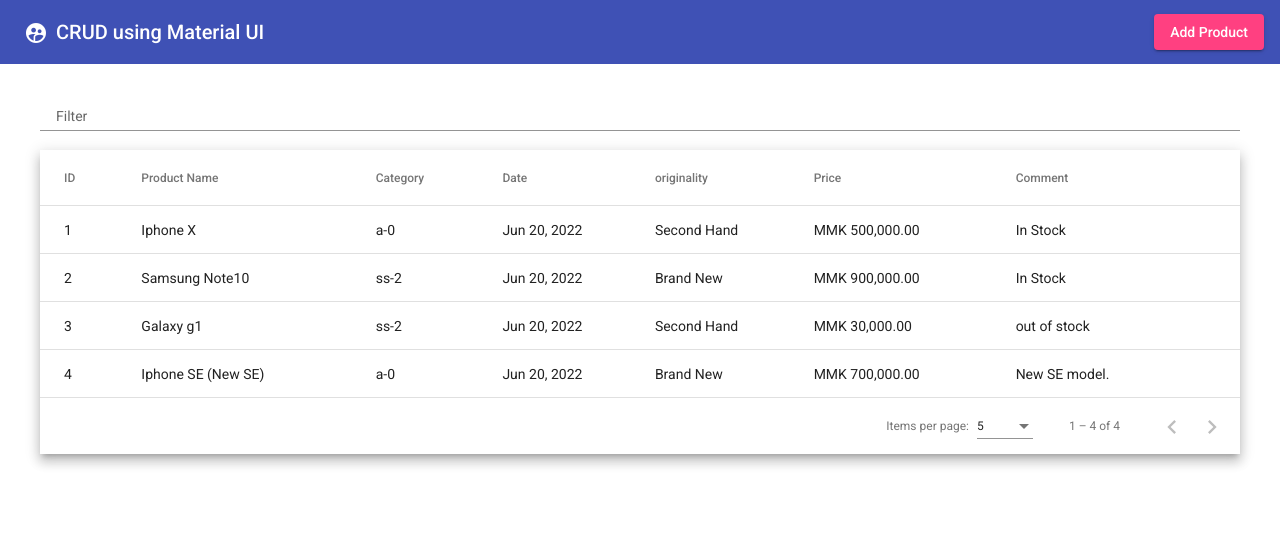
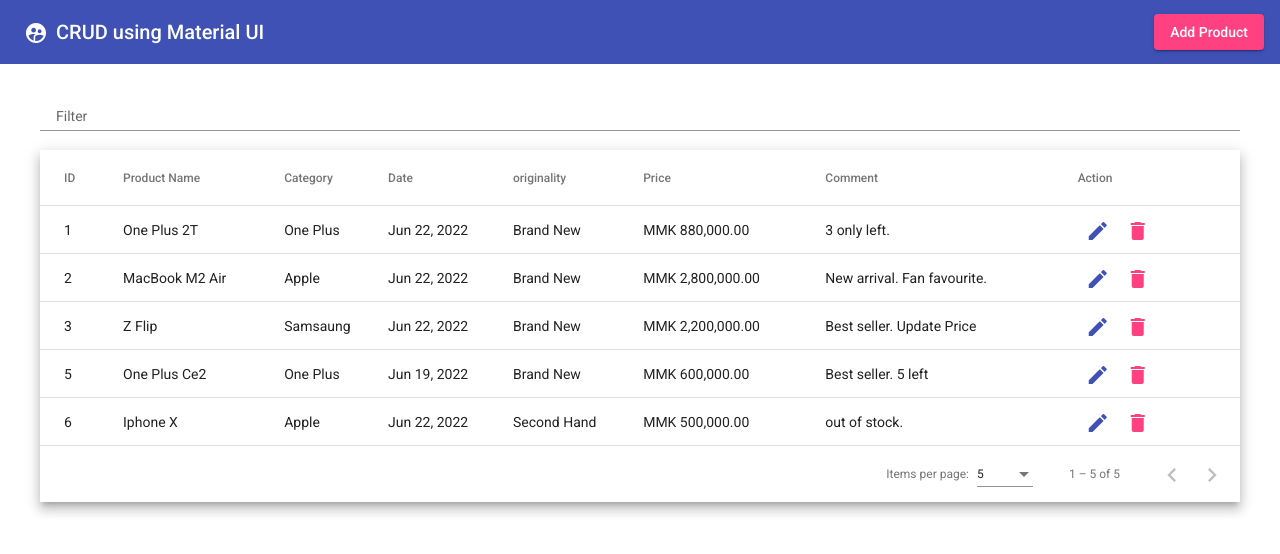
Before and after one commit to pwn-mm/Angular-reactive-form, an Angular app: page / in a window 1280 px wide. Shown: the top 554 px of the page. Built offline with nearby package versions, Linux system fonts and the light colour scheme; data requests are answered from the project's data file.

Commit message:
Update Product | Delete Product | Get All Products | Snack Updated | Need to fix calling getAllProducts() | Basically CRUD Done

```diff
--- a/db.json
+++ b/db.json
@@ -1,40 +1,49 @@
 {
   "productList": [
     {
-      "productName": "Iphone X",
-      "category": "a-0",
-      "originality": "Second Hand",
-      "price": 500000,
-      "comment": "In Stock",
-      "date": "2022-06-20T17:30:00.000Z",
+      "productName": "One Plus 2T",
+      "category": "One Plus",
+      "originality": "Brand New",
+      "price": 880000,
+      "comment": "3 only left.",
+      "date": "2022-06-22T17:30:00.000Z",
       "id": 1
     },
     {
-      "productName": "Samsung Note10 ",
-      "category": "ss-2",
+      "productName": "MacBook M2 Air",
+      "category": "Apple",
       "originality": "Brand New",
-      "price": 900000,
-      "comment": "In Stock",
-      "date": "2022-06-20T17:30:00.000Z",
+      "price": 2800000,
+      "comment": "New arrival. Fan favourite.",
+      "date": "2022-06-22T17:30:00.000Z",
       "id": 2
     },
     {
-      "productName": "Galaxy g1",
-      "category": "ss-2",
-      "originality": "Second Hand",
-      "price": 30000,
-      "comment": "out of stock",
-      "date": "2022-06-20T17:30:00.000Z",
+      "productName": "Z Flip",
+      "category": "Samsaung",
+      "originality": "Brand New",
+      "price": 2200000,
+      "comment": "Best seller. Update Price",
+      "date": "2022-06-22T17:30:00.000Z",
       "id": 3
     },
     {
-      "productName": "Iphone SE (New SE)",
-      "category": "a-0",
+      "productName": "One Plus Ce2",
+      "category": "One Plus",
       "originality": "Brand New",
-      "price": 700000,
-      "comment": "New SE model.",
-      "date": "2022-06-20T17:30:00.000Z",
-      "id": 4
+      "price": 600000,
+      "comment": "Best seller. 5  left",
+      "date": "2022-06-19T17:30:00.000Z",
+      "id": 5
+    },
+    {
+      "productName": "Iphone X",
+      "category": "Apple",
+      "originality": "Second Hand",
+      "price": 500000,
+      "comment": "out of stock.",
+      "date": "2022-06-22T17:30:00.000Z",
+      "id": 6
     }
   ],
   "comments": [
--- a/src/app/app.component.html
+++ b/src/app/app.component.html
@@ -62,6 +62,19 @@
           <td mat-cell *matCellDef="let row">{{ row.comment }}</td>
         </ng-container>
 
+        <!-- Action Column | Edit or Delete -->
+        <ng-container matColumnDef="action">
+          <th mat-header-cell *matHeaderCellDef mat-sort-header>Action</th>
+          <td mat-cell *matCellDef="let row">
+            <button mat-icon-button (click)="editProduct(row)" color="primary" aria-label="Edit icon">
+              <mat-icon>edit</mat-icon>
+            </button>
+            <button mat-icon-button (click)="deleteProduct(row.id)" color="accent" aria-label="Delete icon">
+              <mat-icon>delete</mat-icon>
+            </button>
+          </td>
+        </ng-container>
+
         <tr mat-header-row *matHeaderRowDef="displayedColumns"></tr>
         <tr mat-row *matRowDef="let row; columns: displayedColumns"></tr>
 
--- a/src/app/app.component.scss
+++ b/src/app/app.component.scss
@@ -20,6 +20,7 @@ table {
   border-color: currentColor;
 }
 
+
 // td,
 // th {
 //   width: 5%;
--- a/src/app/app.component.ts
+++ b/src/app/app.component.ts
@@ -2,6 +2,7 @@ import { Component, OnInit, AfterViewInit, ViewChild } from '@angular/core';
 import { MatDialog, MAT_DIALOG_DATA } from '@angular/material/dialog';
 import { DialogComponent } from './dialog/dialog.component';
 import { ApiService } from './services/api.service';
+import { MatSnackBar } from '@angular/material/snack-bar';
 //* For Table
 import { MatPaginator } from '@angular/material/paginator';
 import { MatSort } from '@angular/material/sort';
@@ -12,28 +13,44 @@ import { MatTableDataSource } from '@angular/material/table';
   templateUrl: './app.component.html',
   styleUrls: ['./app.component.scss'],
 })
-
 export class AppComponent implements OnInit {
-
   title = 'Angular13Crud';
 
-  displayedColumns: string[] = ['id', 'productName', 'category', 'date', 'originality', 'price', 'comment'];
+  displayedColumns: string[] = [
+    'id',
+    'productName',
+    'category',
+    'date',
+    'originality',
+    'price',
+    'comment',
+    'action',
+  ];
   dataSource: MatTableDataSource<any>;
 
   @ViewChild(MatPaginator) paginator: MatPaginator;
   @ViewChild(MatSort) sort: MatSort;
 
-  constructor(private dialog: MatDialog, private api: ApiService) { }
+  constructor(private dialog: MatDialog, private api: ApiService, private _snackBar: MatSnackBar,) { }
 
   ngOnInit(): void {
     this.getAllProducts();
   }
 
+  snackDuration = 3;
+
   //* For Opening Dialog
   openDialog() {
-    this.dialog.open(DialogComponent, {
-      width: '30%',
-    });
+    this.dialog
+      .open(DialogComponent, {
+        width: '30%',
+      })
+      .afterClosed()
+      .subscribe((val) => {
+        if (val === 'save') {
+          this.getAllProducts();
+        }
+      });
   }
 
   //* Getting all products
@@ -51,6 +68,33 @@ export class AppComponent implements OnInit {
     });
   }
 
+  //* Edit Product
+  editProduct(row: any) {
+    this.dialog
+      .open(DialogComponent, {
+        width: '30%',
+        data: row,
+      })
+      .afterClosed()
+      .subscribe((val) => {
+        if (val === 'update') {
+          this.getAllProducts();
+        }
+      });
+  }
+
+  //* Delete Product
+  deleteProduct(id: number) {
+    this.api.deleteProduct(id).subscribe({
+      next: (res) => {
+        this._snackBar.openFromComponent(SnackDeleteProduct, {
+          duration: this.snackDuration * 1000,
+        });
+        this.getAllProducts();
+      }
+    })
+  }
+
   //* Table Sorting
   applyFilter(event: Event) {
     const filterValue = (event.target as HTMLInputElement).value;
@@ -61,3 +105,21 @@ export class AppComponent implements OnInit {
     }
   }
 }
+
+@Component({
+  selector: 'delete-snack',
+  template: `
+    <span class="example-pizza-party"> Yayy!!! Successfully Deleted. 🚫 </span>
+  `,
+  styles: [
+    `
+      .example-pizza-party {
+        color: white;
+        display: flex;
+        align-items: center;
+        justify-content: center;
+      }
+    `,
+  ],
+})
+export class SnackDeleteProduct { }
--- a/src/app/dialog/dialog.component.html
+++ b/src/app/dialog/dialog.component.html
@@ -10,13 +10,17 @@
         <!-- Product Category -->
         <mat-form-field appearance="outline">
             <mat-label>Product Categories</mat-label>
-            <mat-select [(ngModel)]="selectedValue" name="phone" formControlName="category">
-                <mat-option *ngFor="let ph of phones" [value]="ph.value">
-                    {{ ph.viewValue }}
+            <!-- <mat-select [(ngModel)]="selectedValue" name="category" formControlName="category"> -->
+            <mat-select  name="category" formControlName="category">
+                <mat-option *ngFor="let ph of phones" [value]="ph">
+                    {{ ph }}
                 </mat-option>
+                <!-- <mat-option value="Apple">Apple</mat-option>
+                <mat-option value="OnePlus">OnePlus</mat-option>
+                <mat-option value="Samsaung">Samsaung</mat-option> -->
             </mat-select>
         </mat-form-field>
-        <p>Selected Category: {{ selectedValue }}</p>
+        <!-- <p>Selected Category: {{ selectedValue }}</p> -->
         <!-- DatePicker -->
         <mat-form-field appearance="outline">
             <mat-label>Choose a date</mat-label>
@@ -45,8 +49,7 @@
 </mat-dialog-content>
 <mat-dialog-actions align="end">
     <button color="warn" mat-button mat-dialog-close>Cancel</button>
-    <button color="primary" mat-button [mat-dialog-close]="true" cdkFocusInitial type="submit"
-        (click)="openSnackBar()">
-        Add
+    <button color="primary" mat-button [mat-dialog-close]="true" cdkFocusInitial type="submit" (click)="openSnackBar()">
+        {{ actionBtn }}
     </button>
 </mat-dialog-actions>
--- a/src/app/dialog/dialog.component.ts
+++ b/src/app/dialog/dialog.component.ts
@@ -1,13 +1,13 @@
-import { Component, OnInit } from '@angular/core';
-import { FormBuilder, FormGroup, Validator, Validators } from '@angular/forms';
+import { Component, Inject, OnInit } from '@angular/core';
+import { FormBuilder, FormGroup, Validators } from '@angular/forms';
 import { ApiService } from '../services/api.service';
 import { MatSnackBar } from '@angular/material/snack-bar';
-import { MatDialogRef } from '@angular/material/dialog';
+import { MatDialogRef, MAT_DIALOG_DATA } from '@angular/material/dialog';
 
-interface Category {
-  value: string;
-  viewValue: string;
-}
+// interface Category {
+//   value: string;
+//   viewValue: string;
+// }
 
 @Component({
   selector: 'app-dialog',
@@ -18,24 +18,29 @@ export class DialogComponent implements OnInit {
   selectedValue: string;
 
   // dummies
-  phones: Category[] = [
-    { value: 'a-0', viewValue: 'Apple' },
-    { value: 'op-1', viewValue: 'One Plus' },
-    { value: 'ss-2', viewValue: 'Samsaung' },
-  ];
+  // phones: Category[] = [
+  //   { value: 'a-0', viewValue: 'Apple' },
+  //   { value: 'op-1', viewValue: 'One Plus' },
+  //   { value: 'ss-2', viewValue: 'Samsaung' },
+  // ];
+
+  phones = ['Apple', 'One Plus', 'Samsaung'];
 
   originalityList = ['Brand New', 'Second Hand', 'Refurbished'];
 
   productForm!: FormGroup;
 
-  snackDuration = 5;
+  actionBtn: string = 'Save';
+
+  snackDuration = 2;
 
   // Inject formbuilder, http service
   constructor(
     private formBuilder: FormBuilder,
     private api: ApiService,
     private _snackBar: MatSnackBar,
-    private dialogRef: MatDialogRef<DialogComponent>
+    private dialogRef: MatDialogRef<DialogComponent>,
+    @Inject(MAT_DIALOG_DATA) public editData: any
   ) { }
 
   ngOnInit(): void {
@@ -47,6 +52,21 @@ export class DialogComponent implements OnInit {
       comment: ['', Validators.required],
       date: ['', Validators.required],
     });
+    // console.log(this.editData);
+    //* If editData ? pass the values to the productForm using controls
+    if (this.editData) {
+      this.actionBtn = 'Update';
+      this.productForm.controls['productName'].setValue(
+        this.editData.productName
+      );
+      this.productForm.controls['category'].setValue(this.editData.category);
+      this.productForm.controls['originality'].setValue(
+        this.editData.originality
+      );
+      this.productForm.controls['price'].setValue(this.editData.price);
+      this.productForm.controls['comment'].setValue(this.editData.comment);
+      this.productForm.controls['date'].setValue(this.editData.date);
+    }
   }
 
   /* addProduct(): void {
@@ -66,39 +86,65 @@ export class DialogComponent implements OnInit {
     }
   } */
 
+  //* Add Product Function and show snack msg after adding the product
   openSnackBar(): void {
     // Process checkout data here
-    if (this.productForm.value && this.productForm.valid) {
+    if (!this.editData) {
+      if (this.productForm.valid) {
         console.log('Your order has been submitted', this.productForm.value);
 
         this.api.postProduct(this.productForm.value).subscribe({
           next: (res) => {
-          // alert('Product added successfully.')
-          this._snackBar.openFromComponent(SnackTruePartyComponent, {
+            alert('Product added successfully.')
+            this._snackBar.openFromComponent(SnackAddProduct, {
               duration: this.snackDuration * 1000,
             });
             this.productForm.reset();
-          this.dialogRef.close();
+            this.dialogRef.close('save');
           },
           error: () => {
             // alert("Error while adding the product...")
-          this._snackBar.openFromComponent(SnackFalsePartyComponent, {
+            this._snackBar.openFromComponent(SnackErrorProduct, {
               duration: this.snackDuration * 1000,
             });
           },
         });
       } else {
-      this._snackBar.openFromComponent(SnackFalsePartyComponent, {
+        this._snackBar.openFromComponent(SnackErrorProduct, {
           duration: this.snackDuration * 1000,
         });
       }
+    } else {
+      this.updateProduct();
+    }
+  }
+
+  //* Update Product
+  updateProduct() {
+    this.api.putProduct(this.productForm.value, this.editData.id).subscribe({
+      next: (res) => {
+        alert('Product Updated.')
+        this._snackBar.openFromComponent(SnackUpdateProduct, {
+          duration: this.snackDuration * 1000,
+        });
+        this.productForm.reset();
+        this.dialogRef.close('update');
+      },
+      error: () => {
+        this._snackBar.openFromComponent(SnackErrorProduct, {
+          duration: this.snackDuration * 1000,
+        });
+      },
+    });
   }
 }
 
 // For Snacks
 @Component({
-  selector: 'snack-bar-component-true-snack',
-  templateUrl: './snack-bar-component-true-snack.html',
+  selector: 'add-snack',
+  template: `
+    <span class="example-pizza-party"> Yayy!!! Added a new product 🍕 </span>
+  `,
   styles: [
     `
       .example-pizza-party {
@@ -110,11 +156,13 @@ export class DialogComponent implements OnInit {
     `,
   ],
 })
-export class SnackTruePartyComponent { }
+export class SnackAddProduct { }
 
 @Component({
-  selector: 'snack-bar-component-false-snack',
-  templateUrl: './snack-bar-component-false-snack.html',
+  selector: 'update-snack',
+  template: `
+    <span class="example-pizza-party"> Yayy!!! Successfully Updated. 🤑 </span>
+  `,
   styles: [
     `
       .example-pizza-party {
@@ -126,4 +174,22 @@ export class SnackTruePartyComponent { }
     `,
   ],
 })
-export class SnackFalsePartyComponent { }
+export class SnackUpdateProduct { }
+
+@Component({
+  selector: 'error-snack',
+  template: `
+    <span class="example-pizza-party"> Nah..! Something goes wrong 😣 </span>
+  `,
+  styles: [
+    `
+      .example-pizza-party {
+        color: white;
+        display: flex;
+        align-items: center;
+        justify-content: center;
+      }
+    `,
+  ],
+})
+export class SnackErrorProduct { }
--- a/src/app/dialog/snack-bar-component-false-snack.html
+++ /dev/null
@@ -1,3 +0,0 @@
-<span class="example-pizza-party">
-    Nah..! Something goes wrong 😣
-  </span>
--- a/src/app/dialog/snack-bar-component-true-snack.html
+++ /dev/null
@@ -1,3 +0,0 @@
-<span class="example-pizza-party">
-    Yayy!!! Added a new product 🍕
-  </span>
--- a/src/app/services/api.service.ts
+++ b/src/app/services/api.service.ts
@@ -6,7 +6,7 @@ import { Injectable } from '@angular/core';
 })
 export class ApiService {
   // For Http call, inject http client
-  constructor(private http: HttpClient) {}
+  constructor(private http: HttpClient) { }
 
   postProduct(data: any) {
     return this.http.post<any>('http://localhost:3000/productList/', data);
@@ -15,4 +15,12 @@ export class ApiService {
   getProduct() {
     return this.http.get<any>('http://localhost:3000/productList/');
   }
+
+  putProduct(data: any, id: number) {
+    return this.http.put<any>('http://localhost:3000/productList/' + id, data)
+  }
+
+  deleteProduct(id: number) {
+    return this.http.delete<any>('http://localhost:3000/productList/' + id)
+  }
 }
```
Lines whose indentation alone changed are shown as unchanged.
